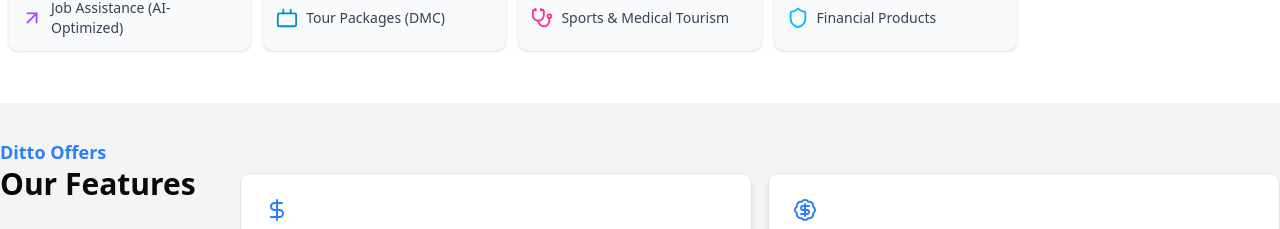
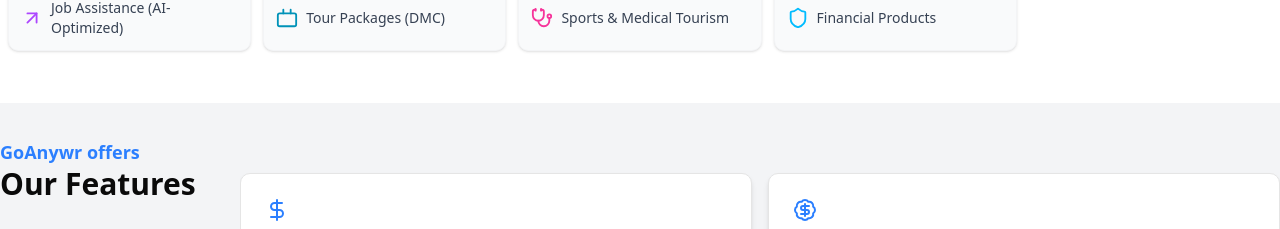
Before and after one commit to hamid1882/my-app, a Next.js app: page / in a window 1280 px wide. Shown: the part 981-1210 px from the top of the page. Built offline with nearby package versions, Linux system fonts and the light colour scheme.

Commit message:
Update branding in Features, Form, UspSection, and UspSection2 components to reflect 'GoAnywr' instead of 'Ditto' for consistency across the application.

```diff
--- a/app/components/Features.tsx
+++ b/app/components/Features.tsx
@@ -16,7 +16,7 @@
       <div className="container mx-auto my-8 md:flex gap-5">
         <div className="text-center md:text-left mr-[24px]">
           <p className="text-blue-500 font-semibold text-[18px]">
-            Ditto Offers
+            GoAnywr offers
           </p>
           <h2 className="text-2xl md:text-3xl font-bold mb-6 whitespace-nowrap">
             Our Features
--- a/app/components/Form.tsx
+++ b/app/components/Form.tsx
@@ -12,7 +12,7 @@
         </h2>
         <p className="hidden md:flex">
           What customers experience throughout their insurance journey with
-          Ditto versus other platforms
+          GoAnywr versus other platforms
         </p>
       </div>
       <div className="relative h-full w-full md:w-2/3 md:px-[12px]">
--- a/app/components/UspSection.tsx
+++ b/app/components/UspSection.tsx
@@ -11,7 +11,7 @@
           </h2>
           <p className="hidden md:flex">
             What customers experience throughout their insurance journey with
-            Ditto versus other platforms
+            GoAnywr versus other platforms
           </p>
         </div>
         <div className="flex justify-around md:w-2/3">
--- a/app/components/UspSection2.tsx
+++ b/app/components/UspSection2.tsx
@@ -7,7 +7,7 @@
     <div className="bg-white py-[26px]">
       <div className="container mx-auto px-(--padding-x) md:px-0 py-[26px] space-y-[38px] md:flex gap-[32px]">
         <h2 className="text-center md:text-left text-2xl font-bold md:w-1/3">
-          Choose Ditto for a well-guided insurance purchase
+          Choose GoAnywr for a well-guided insurance purchase
         </h2>
         <div className="flex flex-col md:flex-row gap-[16px] w-full md:w-2/3">
           <div className="flex flex-col md:flex-row w-full md:w-[48%] gap-[26px] items-center">
```
